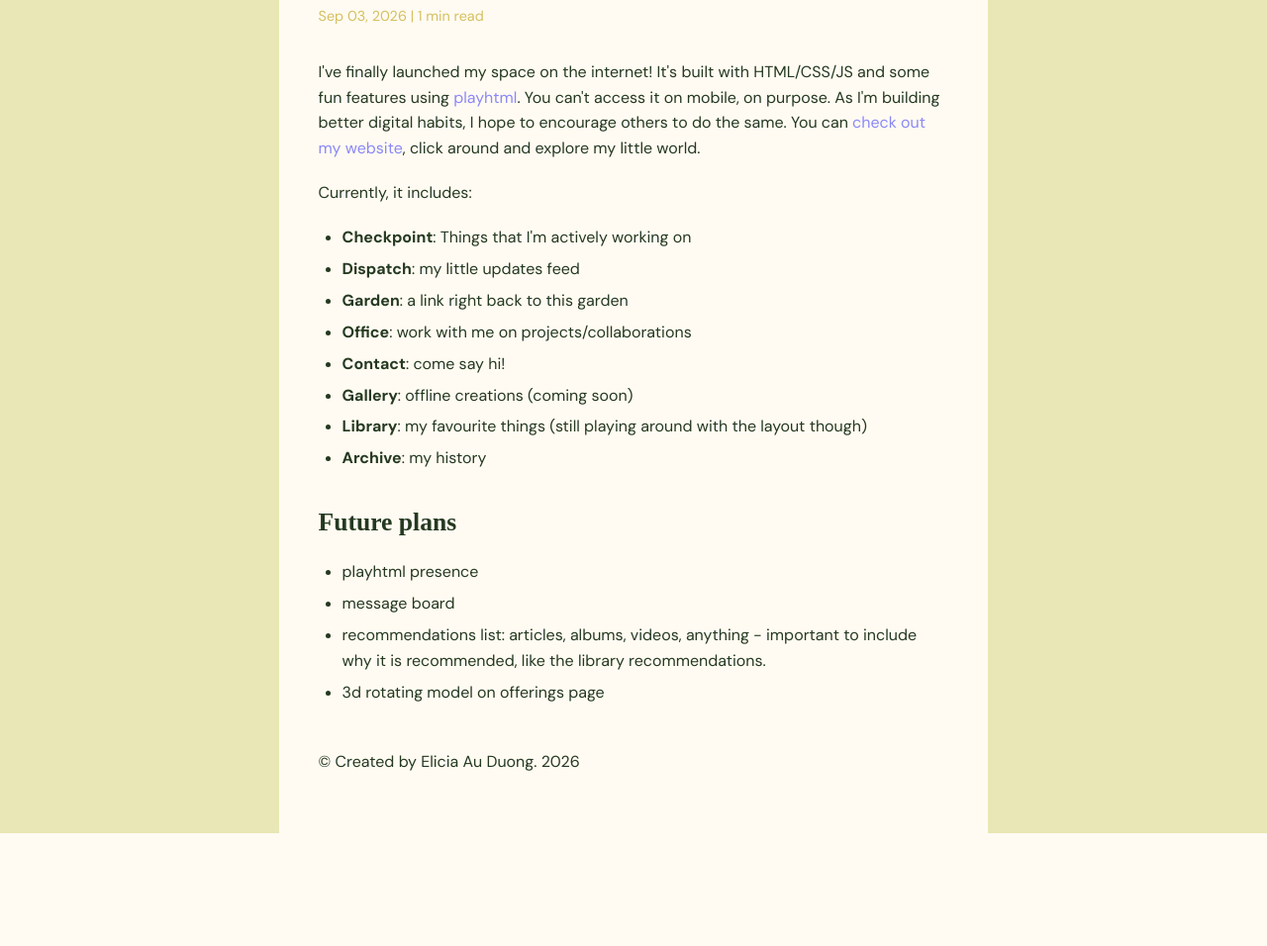
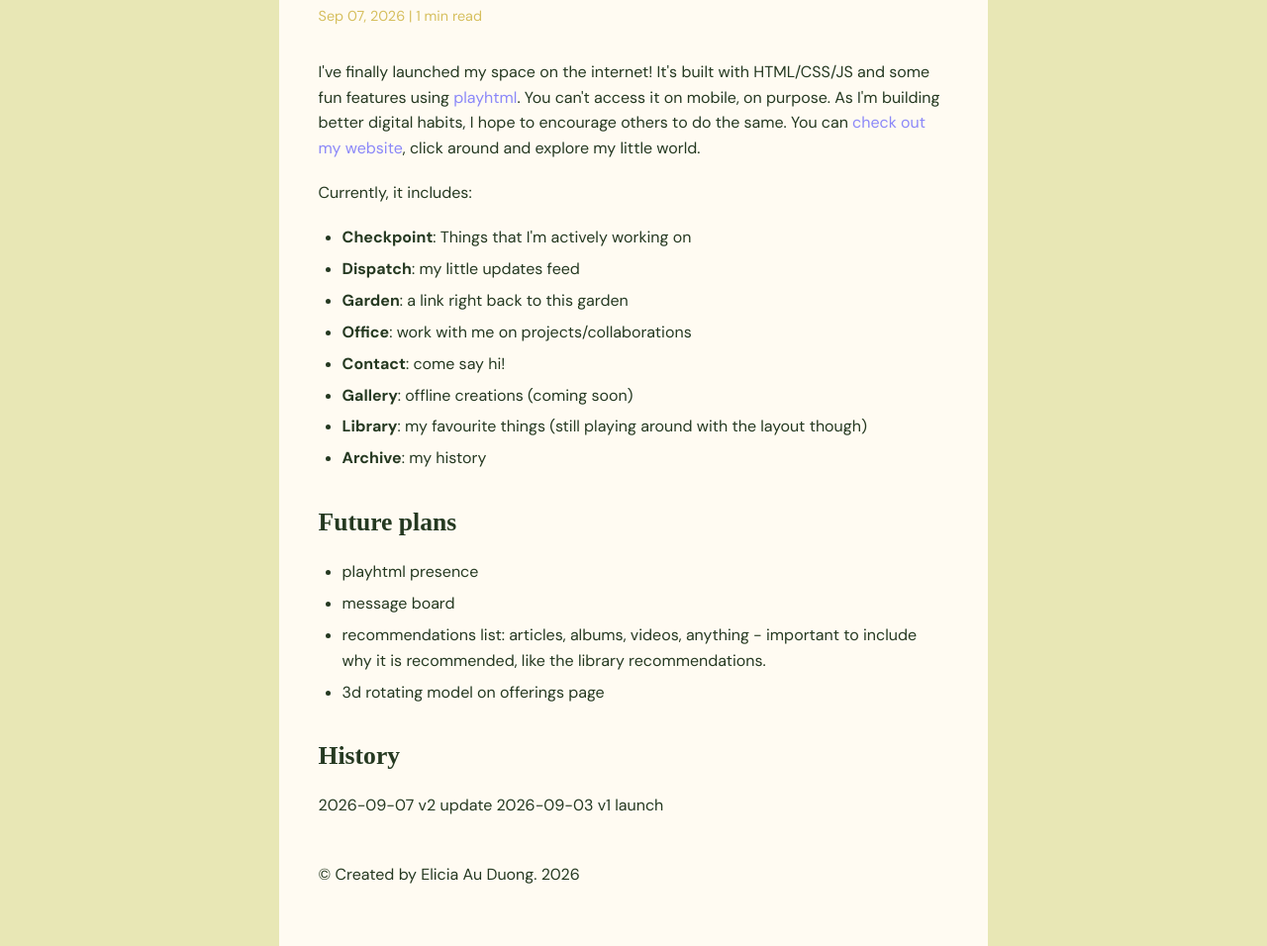
Before and after one commit to eliciaauduong/digi-garden, an Eleventy site: page src/posts/projects/world.md in a window 1280 px wide. Shown: the part 94-1050 px from the top of the page at 99% size. Before the commit the page ends 936 px from the top, so only its background shows below. Built offline with nearby package versions, Linux system fonts and the light colour scheme; Eleventy itself is replaced by a stand-in of ours; files that its build step writes are made by us from their sources; a web font is replaced by a local one; what @photogabble/eleventy-plugin-interlinker would draw is missing.

Commit message:
date for world v2

```diff
--- a/src/posts/projects/world.md
+++ b/src/posts/projects/world.md
@@ -1,6 +1,6 @@
 ---
 title: Welcome to Elicia's World!
-date: 2026-09-03
+date: 2026-09-07
 stage: bloom
 ---
 
@@ -21,3 +21,7 @@ Currently, it includes:
 - message board
 - recommendations list: articles, albums, videos, anything - important to include why it is recommended, like the library recommendations.
 - 3d rotating model on offerings page
+
+## History
+2026-09-07 v2 update
+2026-09-03 v1 launch
```
